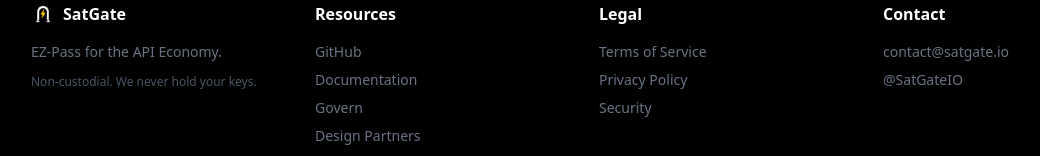
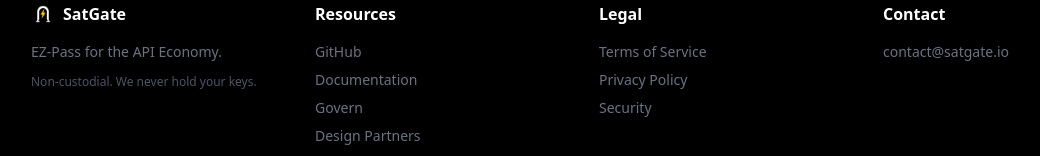
Before and after one commit to SatGate-io/satgate, a Next.js app in the folder satgate-landing/: page / in a window 1280 px wide. Shown: the part 5891-6047 px from the top of the page, without its empty margins (57-1097 px from the left). Built offline with nearby package versions, Linux system fonts and the light colour scheme.

Commit message:
fix: remove X/Twitter links (empty account) (#27)
Remove @SatGateIO links from README, landing page footer, and pricing
page footer. Empty social accounts hurt credibility — add back when
there's actual content.

Co-authored-by: Matt Dean <mattdean@Matts-Mac-mini.local>

```diff
--- a/satgate-landing/app/page.tsx
+++ b/satgate-landing/app/page.tsx
@@ -686,7 +686,6 @@
               <h4 className="font-bold text-white mb-4">Contact</h4>
               <ul className="space-y-2 text-sm text-gray-500">
                 <li><a href="mailto:contact@satgate.io" className="hover:text-white transition">contact@satgate.io</a></li>
-                <li><a href="https://x.com/SatGateIO" target="_blank" rel="noopener noreferrer" className="hover:text-white transition">@SatGateIO</a></li>
               </ul>
             </div>
           </div>
--- a/satgate-landing/app/pricing/page.tsx
+++ b/satgate-landing/app/pricing/page.tsx
@@ -313,7 +313,6 @@
               <h4 className="font-bold text-white mb-4">Contact</h4>
               <ul className="space-y-2 text-sm text-gray-500">
                 <li><a href="mailto:contact@satgate.io" className="hover:text-white transition">contact@satgate.io</a></li>
-                <li><a href="https://x.com/SatGateIO" target="_blank" rel="noopener noreferrer" className="hover:text-white transition">@SatGateIO</a></li>
               </ul>
             </div>
           </div>
```
Also changed, not shown: 1 other file (tests, documents, lock files or other folders).
